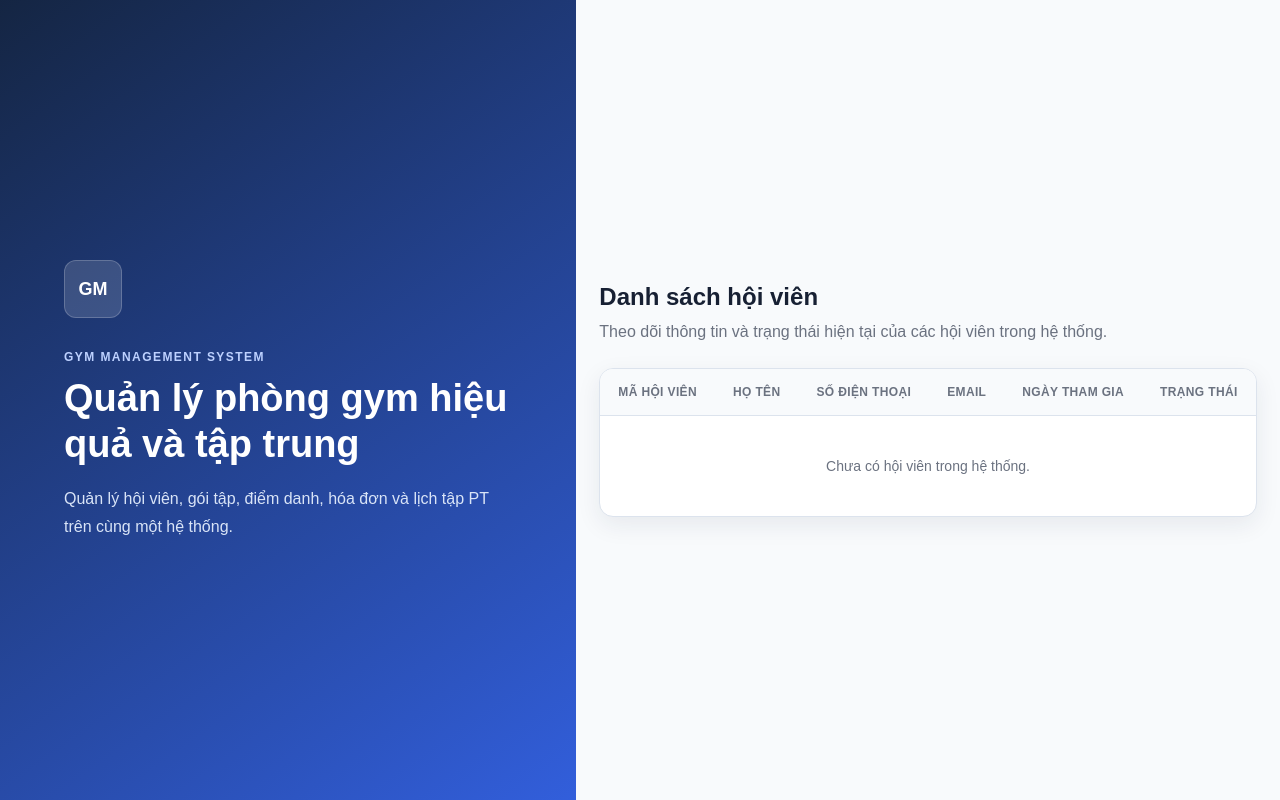
After one commit to VBao167/Gym_Management_System, a Django app: template src/templates/users/quan_tri/danh_sach_hoi_vien.html in a window 1280 px wide. The commit adds this page. Run offline with Django 5.2, Linux system fonts and the light colour scheme; the template is opened without the code that fills it, so the values that code supplies are empty.

Commit message:
them danh sach hoi vien cho quan tri

```diff
--- a/src/gym/urls.py
+++ b/src/gym/urls.py
@@ -10,6 +10,11 @@
         "quan-tri/",
         views.trang_quan_tri,
         name="trang_quan_tri",
+    ),
+    path(
+        "quan-tri/hoi-vien/",
+        views.danh_sach_hoi_vien,
+        name="danh_sach_hoi_vien",
     ),
     path(
         "le-tan/",
--- a/src/static/css/style.css
+++ b/src/static/css/style.css
@@ -455,3 +455,95 @@
     padding: 20px;
   }
 }
+
+/* Trang danh sách dữ liệu */
+
+.page-heading {
+  display: flex;
+  align-items: flex-start;
+  justify-content: space-between;
+  gap: 20px;
+  margin-bottom: 24px;
+}
+
+.page-heading h2 {
+  margin: 0 0 8px;
+  font-size: 24px;
+}
+
+.page-heading p {
+  margin: 0;
+  color: var(--muted);
+  line-height: 1.6;
+}
+
+.table-card {
+  overflow: hidden;
+  border: 1px solid var(--border);
+  border-radius: 14px;
+  background: var(--surface);
+  box-shadow: var(--shadow);
+}
+
+.table-responsive {
+  overflow-x: auto;
+}
+
+.data-table {
+  width: 100%;
+  border-collapse: collapse;
+}
+
+.data-table th,
+.data-table td {
+  padding: 16px 18px;
+  border-bottom: 1px solid var(--border);
+  text-align: left;
+  white-space: nowrap;
+}
+
+.data-table th {
+  color: var(--muted);
+  background: #f8fafc;
+  font-size: 12px;
+  font-weight: 700;
+  letter-spacing: 0.03em;
+  text-transform: uppercase;
+}
+
+.data-table td {
+  font-size: 14px;
+}
+
+.data-table tbody tr:hover {
+  background: #f8fafc;
+}
+
+.data-table tbody tr:last-child td {
+  border-bottom: 0;
+}
+
+.status-badge {
+  display: inline-flex;
+  align-items: center;
+  padding: 6px 10px;
+  border-radius: 999px;
+  font-size: 12px;
+  font-weight: 700;
+}
+
+.status-active {
+  color: #166534;
+  background: #dcfce7;
+}
+
+.status-inactive {
+  color: #991b1b;
+  background: #fee2e2;
+}
+
+.empty-state {
+  padding: 42px 20px !important;
+  color: var(--muted);
+  text-align: center !important;
+}
--- a/src/templates/base.html
+++ b/src/templates/base.html
@@ -40,10 +40,13 @@
                 Tổng quan
               </a>
 
-              <span class="sidebar-link is-disabled">
+            <a
+                href="{% url 'gym:danh_sach_hoi_vien' %}"
+                class="sidebar-link {% if request.resolver_match.url_name == 'danh_sach_hoi_vien' %}is-active{% endif %}"
+            >
                 <span class="sidebar-icon">02</span>
                 Hội viên
-              </span>
+            </a>
 
               <span class="sidebar-link is-disabled">
                 <span class="sidebar-icon">03</span>
--- /dev/null
+++ b/src/templates/users/quan_tri/danh_sach_hoi_vien.html
@@ -0,0 +1,61 @@
+{% extends "base.html" %} {% block title %} Quản lý hội viên | Hệ thống quản lý
+phòng Gym {% endblock %} {% block page_title %} Quản lý hội viên {% endblock %}
+{% block content %}
+<section class="page-section">
+  <div class="page-heading">
+    <div>
+      <h2>Danh sách hội viên</h2>
+      <p>
+        Theo dõi thông tin và trạng thái hiện tại của các hội viên trong hệ
+        thống.
+      </p>
+    </div>
+  </div>
+
+  <div class="table-card">
+    <div class="table-responsive">
+      <table class="data-table">
+        <thead>
+          <tr>
+            <th>Mã hội viên</th>
+            <th>Họ tên</th>
+            <th>Số điện thoại</th>
+            <th>Email</th>
+            <th>Ngày tham gia</th>
+            <th>Trạng thái</th>
+          </tr>
+        </thead>
+
+        <tbody>
+          {% for hoi_vien in cac_hoi_vien %}
+          <tr>
+            <td>
+              <strong>{{ hoi_vien.ma_hv }}</strong>
+            </td>
+            <td>{{ hoi_vien.ho_ten }}</td>
+            <td>{{ hoi_vien.sdt }}</td>
+            <td>{{ hoi_vien.email }}</td>
+            <td>{{ hoi_vien.ngay_tham_gia|date:"d/m/Y" }}</td>
+            <td>
+              {% if hoi_vien.trang_thai %}
+              <span class="status-badge status-active"> Đang hoạt động </span>
+              {% else %}
+              <span class="status-badge status-inactive">
+                Không hoạt động
+              </span>
+              {% endif %}
+            </td>
+          </tr>
+          {% empty %}
+          <tr>
+            <td colspan="6" class="empty-state">
+              Chưa có hội viên trong hệ thống.
+            </td>
+          </tr>
+          {% endfor %}
+        </tbody>
+      </table>
+    </div>
+  </div>
+</section>
+{% endblock %}
```
Also changed, not shown: src/gym/tests.py (+100 -0 lines), src/gym/views.py (+19 -0 lines).
